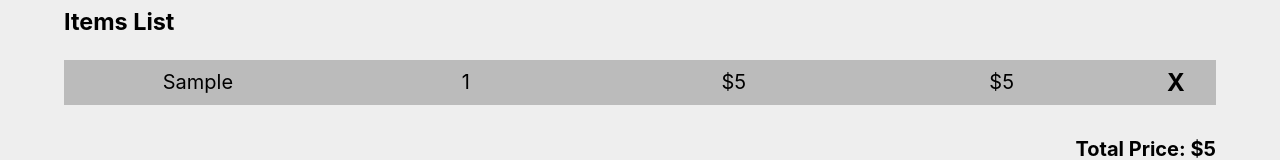
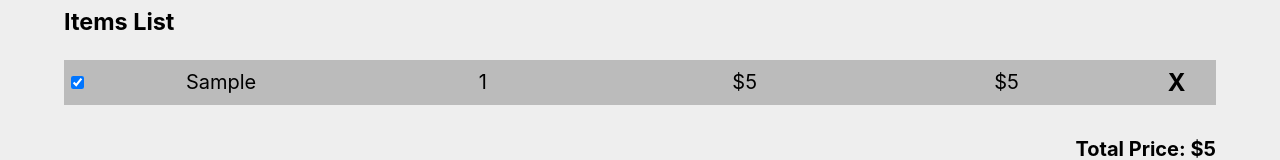
Before and after one commit to wildmakaka/React-18-Course, a React (Create React App) app in the folder apps/04-grocery-list/: page / in a window 1280 px wide. Both pictures are taken after typing "Sample", "5" into the empty fields and a click on the button "Add Item". Shown: the part 467-627 px from the top of the page. Built offline with nearby package versions, Linux system fonts and the light colour scheme; the HTML template or start-up script is replaced by a standard one.

Commit message:
29. Selecting the Items from list and show price only for selected list by lifting State up

```diff
--- a/apps/04-grocery-list/src/components/AddItem.js
+++ b/apps/04-grocery-list/src/components/AddItem.js
@@ -8,7 +8,7 @@ export default function AddItem({ addItem }) {
   function onAddItemSubmit(event) {
     event.preventDefault();
     if (name === '') return;
-    const item = { name, quantity, price, id: Date.now() };
+    const item = { name, quantity, price, id: Date.now(), selected: true };
 
     addItem(item);
     setName('');
--- a/apps/04-grocery-list/src/components/App.js
+++ b/apps/04-grocery-list/src/components/App.js
@@ -18,12 +18,24 @@ function App() {
     });
   }
 
+  function onItemSelected(id) {
+    setItems((items) => {
+      return items.map((item) => {
+        return item.id === id ? { ...item, selected: !item.selected } : item;
+      });
+    });
+  }
+
   return (
     <>
       <Header />
       <div className="container">
         <AddItem addItem={addItem} />
-        <ItemsList items={items} deleteItem={deleteItem} />
+        <ItemsList
+          items={items}
+          deleteItem={deleteItem}
+          onItemSelected={onItemSelected}
+        />
       </div>
       <Footer />
     </>
--- a/apps/04-grocery-list/src/components/ItemsList.js
+++ b/apps/04-grocery-list/src/components/ItemsList.js
@@ -1,6 +1,6 @@
 import SingleItem from './SingleItem';
 
-export default function ItemsList({ items, deleteItem }) {
+export default function ItemsList({ items, deleteItem, onItemSelected }) {
   const totalPrice = items.reduce((acc, item) => {
     return (acc = acc + item.price * item.quantity);
   }, 0);
@@ -11,7 +11,12 @@ export default function ItemsList({ items, deleteItem }) {
     <div>
       <h3>Items List</h3>
       {items.map((item) => (
-        <SingleItem item={item} key={item.id} deleteItem={deleteItem} />
+        <SingleItem
+          item={item}
+          key={item.id}
+          deleteItem={deleteItem}
+          onItemSelected={onItemSelected}
+        />
       ))}
 
       <div className="total">Total Price: ${totalPrice}</div>
--- a/apps/04-grocery-list/src/components/SingleItem.js
+++ b/apps/04-grocery-list/src/components/SingleItem.js
@@ -1,6 +1,14 @@
-export default function SingleItem({ item, deleteItem }) {
+export default function SingleItem({ item, deleteItem, onItemSelected }) {
   return (
     <div className="item">
+      <div style={{ flex: '0.1' }}>
+        {' '}
+        <input
+          type="checkbox"
+          checked={item.selected}
+          onChange={() => onItemSelected(item.id)}
+        />
+      </div>
       <div>{item.name}</div>
       <div>{item.quantity}</div>
       <div>${item.price}</div>
```
Also changed, not shown: 1 other file (tests, documents, lock files or other folders).
